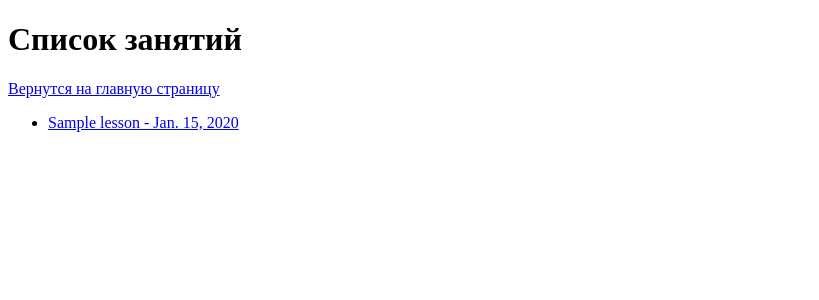
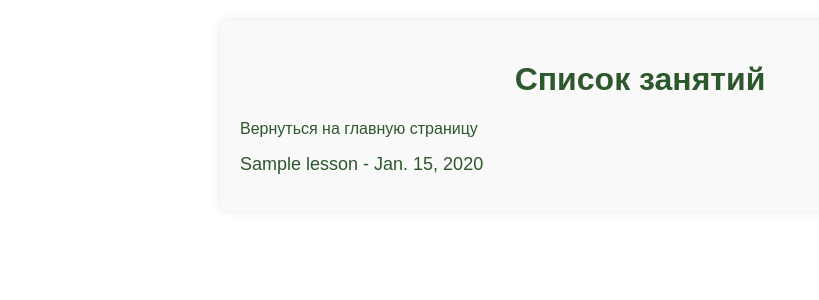
Before and after one commit to DebugITSolutions/studentsDjangoProject, a Django app: page /lessons in a window 1280 px wide. Shown: the top 300 px of the page, without its empty margins (0-819 px from the left). Run offline with Django 4.2, Linux system fonts and the light colour scheme; tables that the repository leaves empty hold one stand-in row (values such as "Sample post").

Commit message:
сделал стилизацию всех страниц

```diff
--- /dev/null
+++ b/grades/static/stud-maksim/index.css
@@ -0,0 +1,80 @@
+/* index.css */
+
+body {
+    background-color: #ffffff; /* Белый фон */
+    color: #333333; /* Темно-серый текст */
+    font-family: Arial, sans-serif;
+    margin: 0;
+    padding: 20px;
+}
+
+.container {
+    max-width: 800px;
+    margin: 0 auto;
+    padding: 20px;
+    background-color: #f9f9f9; /* Светло-серый фон контейнера */
+    border-radius: 8px;
+    box-shadow: 0 0 10px rgba(0, 0, 0, 0.1);
+}
+
+.main-text-content {
+    text-align: center;
+    margin-bottom: 20px;
+}
+
+.main-text {
+    color: #2d572c; /* Темно-зеленый цвет заголовка */
+    font-size: 32px;
+}
+
+a {
+    color: #2d572c; /* Темно-зеленый цвет ссылок */
+    text-decoration: none;
+}
+
+a:hover {
+    text-decoration: underline;
+}
+
+table {
+    width: 100%;
+    border-collapse: collapse;
+    margin-top: 20px;
+}
+
+th, td {
+    padding: 12px;
+    text-align: left;
+    border-bottom: 1px solid #dddddd;
+}
+
+th {
+    background-color: #2d572c; /* Темно-зеленый фон заголовков таблицы */
+    color: white;
+}
+
+tr:nth-child(even) {
+    background-color: #f2f2f2; /* Светло-серый фон для четных строк */
+}
+
+tr:hover {
+    background-color: #e9ffe9; /* Светло-зеленый фон при наведении */
+}
+
+.lesson-list {
+    list-style-type: none; /* Убираем маркеры списка */
+    padding: 0;
+}
+
+.lesson-list li {
+    margin: 10px 0;
+}
+
+.lesson-list a {
+    font-size: 18px;
+    color: #2d572c; /* Темно-зеленый цвет ссылок */
+}
+
+.lesson-list a:hover {
+    text-decoration: underline;
+}
--- a/grades/templates/lesson_detail.html
+++ b/grades/templates/lesson_detail.html
@@ -1,7 +1,9 @@
+{% load static %}
 <!DOCTYPE html>
 <html>
 <head>
     <title>{{ lesson.title }} - оценки</title>
+    <link rel="stylesheet" href="{% static 'stud-maksim/index.css'%}" type="text/css">
 </head>
 <body>
     <h1>Занятие: {{ lesson.title }}</h1>
--- a/grades/templates/lessons_list.html
+++ b/grades/templates/lessons_list.html
@@ -1,15 +1,21 @@
+{% load static %}
 <!DOCTYPE html>
 <html>
 <head>
     <title>Список занятий</title>
+    <link rel="stylesheet" href="{% static 'stud-maksim/index.css' %}" type="text/css">
 </head>
 <body>
-    <h1>Список занятий</h1>
-    <p><a href="{% url 'index' %}">Вернутся на главную страницу</a></p>
-    <ul>
-        {% for lesson in all_lessons %}
-            <li><a href="{% url 'lesson_detail' lesson.id %}">{{ lesson.title }} - {{ lesson.date }}</a></li>
-        {% endfor %}
-    </ul>
+    <div class="container">
+        <div class="main-text-content">
+            <h1 class="main-text">Список занятий</h1>
+        </div>
+        <p><a href="{% url 'index' %}">Вернуться на главную страницу</a></p>
+        <ul class="lesson-list">
+            {% for lesson in all_lessons %}
+                <li><a href="{% url 'lesson_detail' lesson.id %}">{{ lesson.title }} - {{ lesson.date }}</a></li>
+            {% endfor %}
+        </ul>
+    </div>
 </body>
 </html>
--- a/grades/templates/student_dashboard.html
+++ b/grades/templates/student_dashboard.html
@@ -1,7 +1,9 @@
+{% load static %}
 <!DOCTYPE html>
 <html>
 <head>
     <title>Студент</title>
+    <link rel="stylesheet" href="{% static 'stud-maksim/index.css'%}" type="text/css">
 </head>
 <body>
     <h1>Оценки {{ student.first_name }} {{ student.last_name }}</h1>
--- a/manage.py
+++ b/manage.py
@@ -1,4 +1,4 @@
-#!/usr/bin/env python
+#!/usr/bin/env python3
 """Django's command-line utility for administrative tasks."""
 import os
 import sys
--- /dev/null
+++ b/package.json
@@ -0,0 +1,5 @@
+{
+  "dependencies": {
+    "django": "^1.0.0"
+  }
+}
```
Also changed, not shown: grades/templates/index.html (+7 -1 lines), grades/static/stud-maksim/lessons_detail.css (added), grades/static/stud-maksim/lessons_list.css (added), grades/static/stud-maksim/students_dashboars.css (added), package-lock.json (added), 3 other files.
